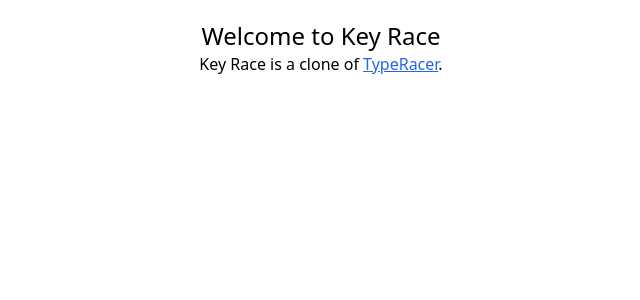
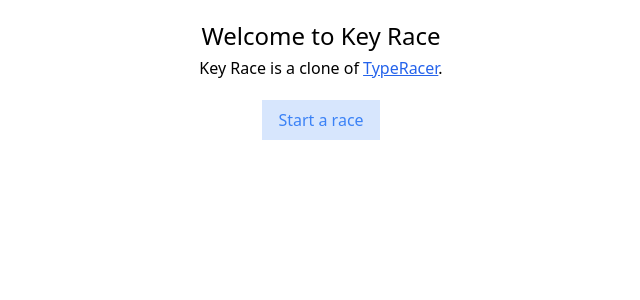
Before and after one commit to JemyJenesh/trpc-key-race, a Next.js app: page / in a window 1280 px wide. Shown: the top 300 px of the page, without its empty margins (319-959 px from the left). Built offline with nearby package versions, Linux system fonts and the light colour scheme.

Commit message:
Feat(UI) - add button

```diff
--- /dev/null
+++ b/components/Button.tsx
@@ -0,0 +1,15 @@
+import type { ButtonHTMLAttributes, ReactNode } from "react";
+
+type ButtonProps = ButtonHTMLAttributes<HTMLButtonElement> & {
+  children: ReactNode;
+};
+
+const Button = ({ children }: ButtonProps) => {
+  return (
+    <button className="bg-blue-500/20 hover:bg-blue-500/30 text-blue-500 px-4 py-2">
+      {children}
+    </button>
+  );
+};
+
+export default Button;
--- a/pages/index.tsx
+++ b/pages/index.tsx
@@ -1,5 +1,6 @@
 import type { NextPage } from "next";
 import Head from "next/head";
+import Button from "../components/Button";
 
 const Home: NextPage = () => {
   return (
@@ -10,10 +11,10 @@
         <link rel="icon" href="/favicon.ico" />
       </Head>
 
-      <main className="p-5">
-        <h1 className="text-center text-2xl">Welcome to Key Race</h1>
+      <main className="p-5 text-center">
+        <h1 className="text-2xl mb-1">Welcome to Key Race</h1>
 
-        <p className="text-center">
+        <p className="mb-5">
           Key Race is a clone of{" "}
           <a
             className="underline text-blue-600 hover:text-blue-700"
@@ -25,6 +26,8 @@
           </a>
           .
         </p>
+
+        <Button>Start a race</Button>
       </main>
     </div>
   );
```
